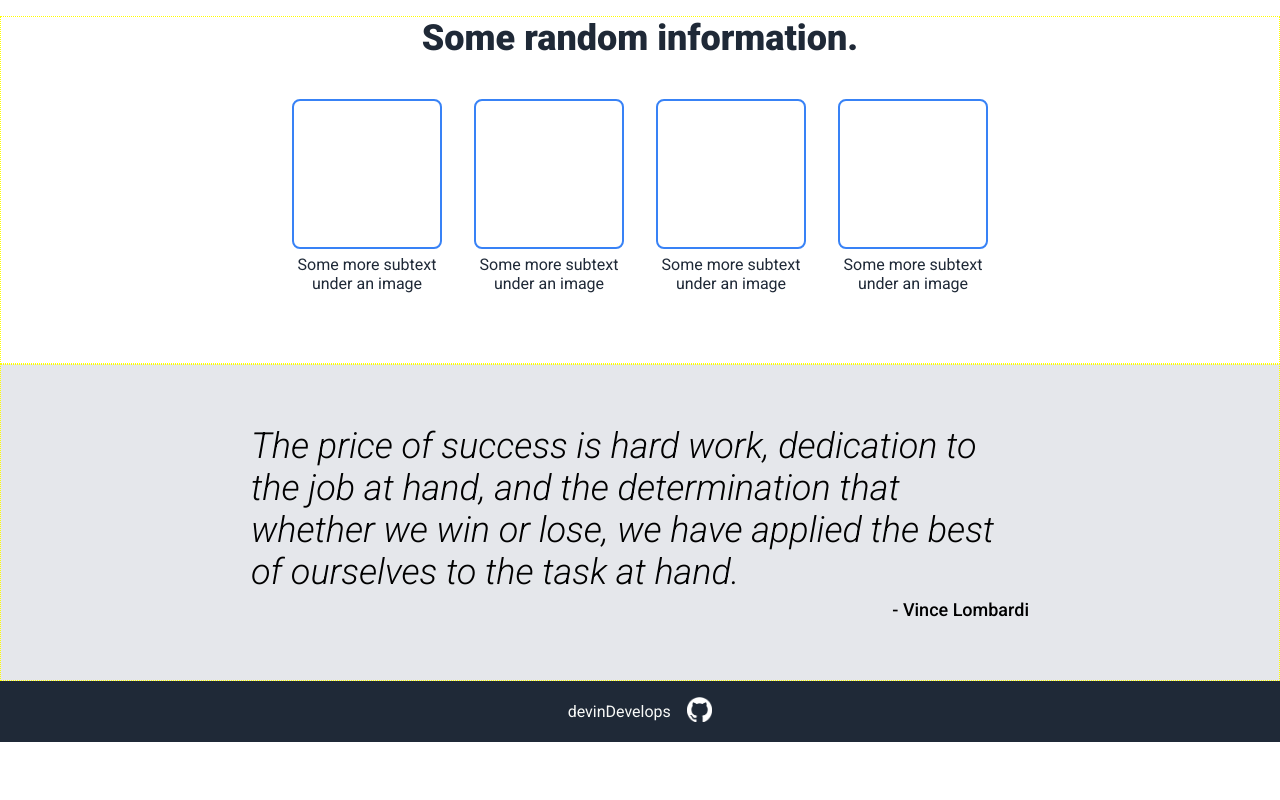
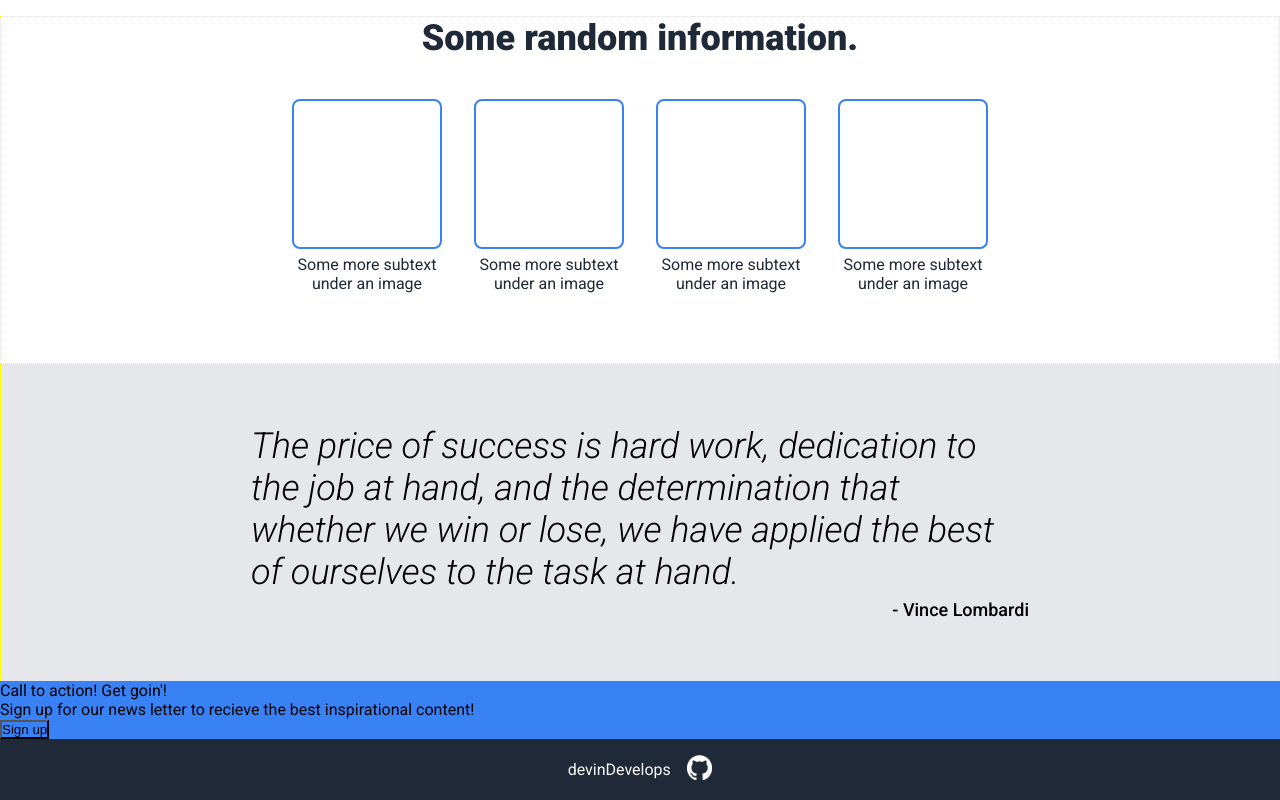
Before and after one commit to devinDevelops/landing-page, a plain HTML site: page index.html in a window 1280 px wide. Shown: the part 374-1174 px from the top of the page. Before the commit the page ends 1116 px from the top, so only its background shows below. Drawn offline with Linux system fonts and the light colour scheme.

Commit message:
Display call to action content

```diff
--- a/index.html
+++ b/index.html
@@ -106,7 +106,7 @@
     <!-- </section> -->
 
     <!-- <section> -->
-      <!-- <div class="cta-bg">
+      <div class="cta-bg">
         <div class="call-to-action">
           <p class="cta-text">
             Call to action! Get goin'!
@@ -116,7 +116,7 @@
           </p>
         </div>
         <button class="cta-button">Sign up</button>
-      </div> -->
+      </div>
     <!-- </section> -->
   <!-- </main> -->
 
```
